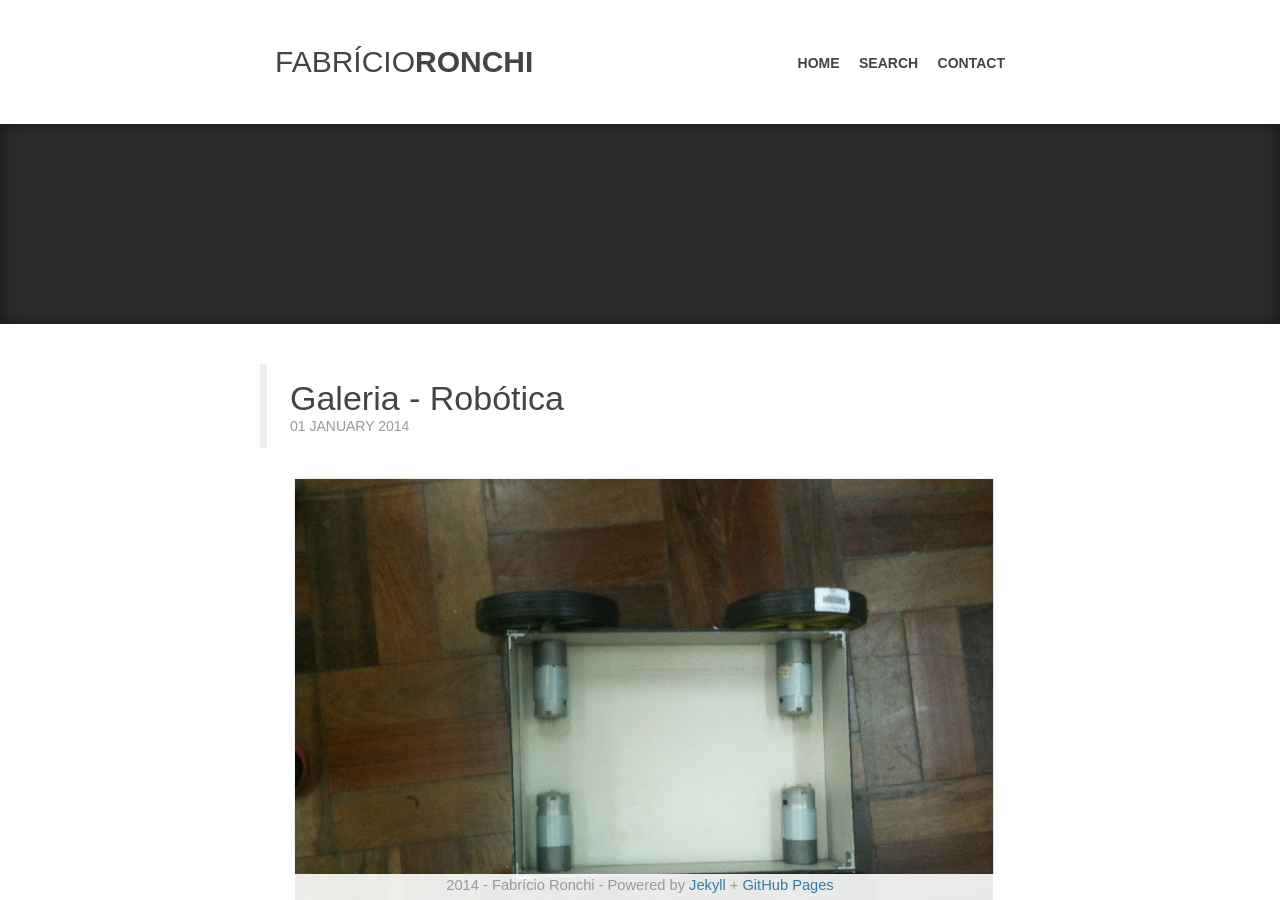
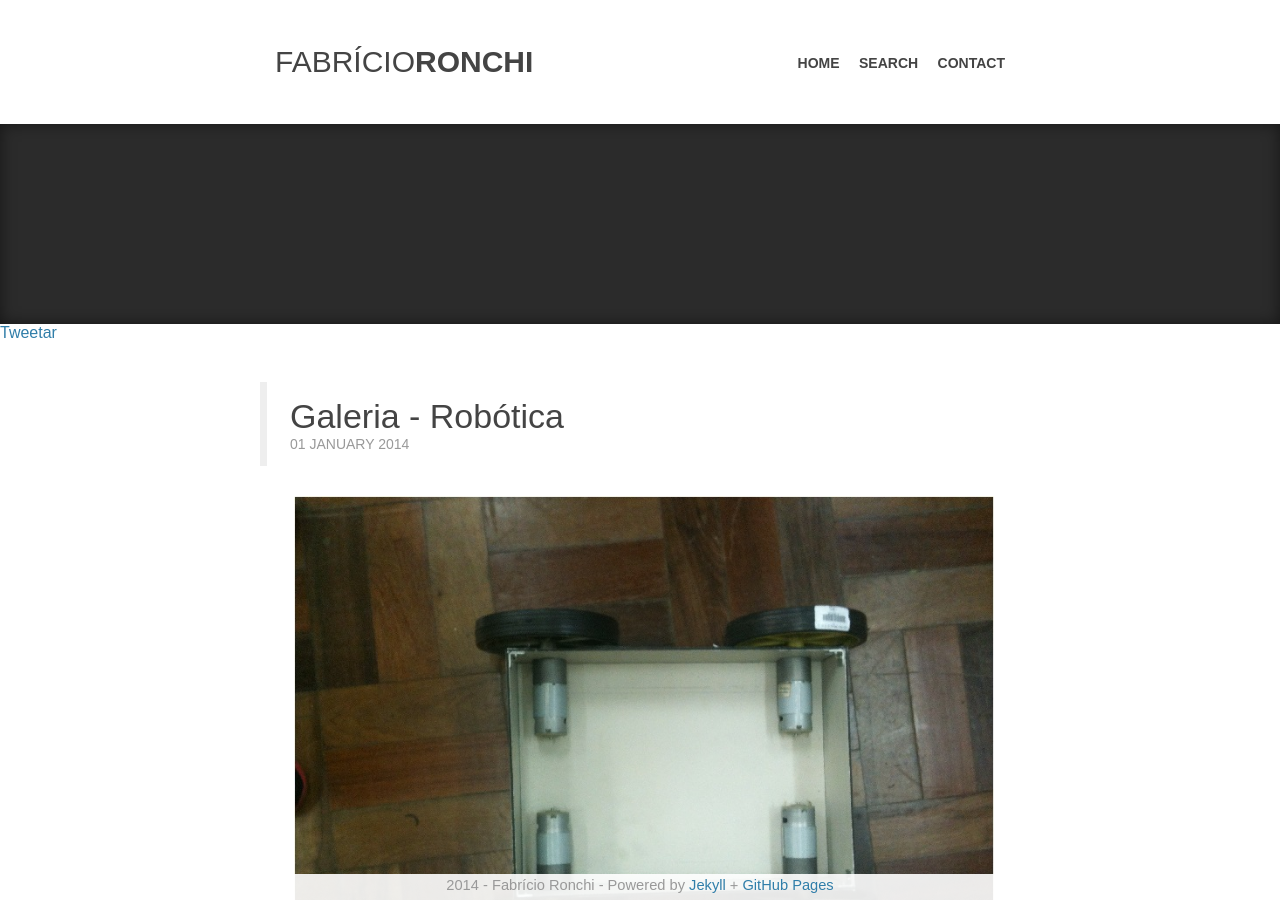
Before and after one commit to fabriciomrkonell/fabriciomrkonell, a Jekyll site: the page built from galeria/galeria-robotica.html, in a window 1280 px wide and 900 px high. Built offline with Jekyll 4.4.1, drawn with Linux system fonts in a browser that asks for light colours; some web fonts are replaced; Markdown is read by kramdown in place of the engine named in the settings; comment, search, counter and statistics services are not loaded.

Commit message:
Update post.html

```diff
--- a/_layouts/post.html
+++ b/_layouts/post.html
@@ -2,6 +2,8 @@
 layout: default
 imagem: /img/fundoBlog.jpg
 ---
+<a href="https://twitter.com/share" class="twitter-share-button" data-via="FRonchii" data-lang="pt">Tweetar</a>
+<script>!function(d,s,id){var js,fjs=d.getElementsByTagName(s)[0],p=/^http:/.test(d.location)?'http':'https';if(!d.getElementById(id)){js=d.createElement(s);js.id=id;js.src=p+'://platform.twitter.com/widgets.js';fjs.parentNode.insertBefore(js,fjs);}}(document, 'script', 'twitter-wjs');</script>
 <div class="my-container">
 	<div class="post ">
 		<section class="my-container content" >
```
